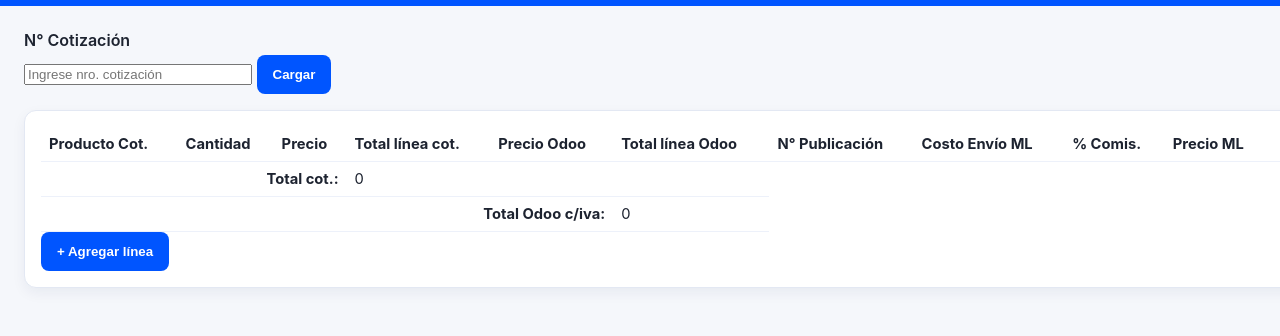
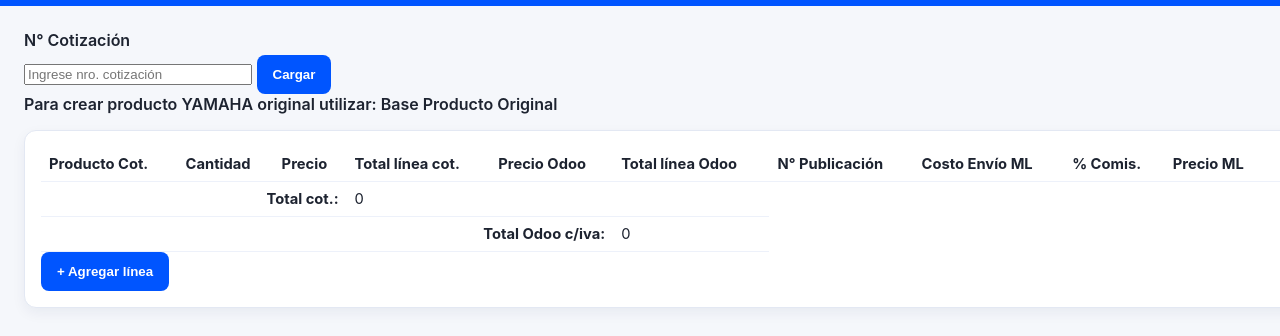
Before and after one commit to nikodp14/Panel-de-Operaciones, a website: page compras/compra-nacional.html in a window 1280 px wide. Shown: the part 38-374 px from the top of the page. Drawn offline with Linux system fonts and the light colour scheme.

Commit message:
Se agrega producto base YAMAHA original

```diff
--- a/compras/compra-nacional.html
+++ b/compras/compra-nacional.html
@@ -27,6 +27,9 @@
         <label>N° Cotización</label>
         <input type="text" id="cotizacionInput" class="cotizacion-input" placeholder="Ingrese nro. cotización" />
         <button id="cargarCotBtn">Cargar</button>
+      </div>
+      <div class="container">
+        <label>Para crear producto YAMAHA original utilizar: Base Producto Original</label>
       </div>
       <div class="container">
         <section id="comprasResults" class="card compras-card">
```
